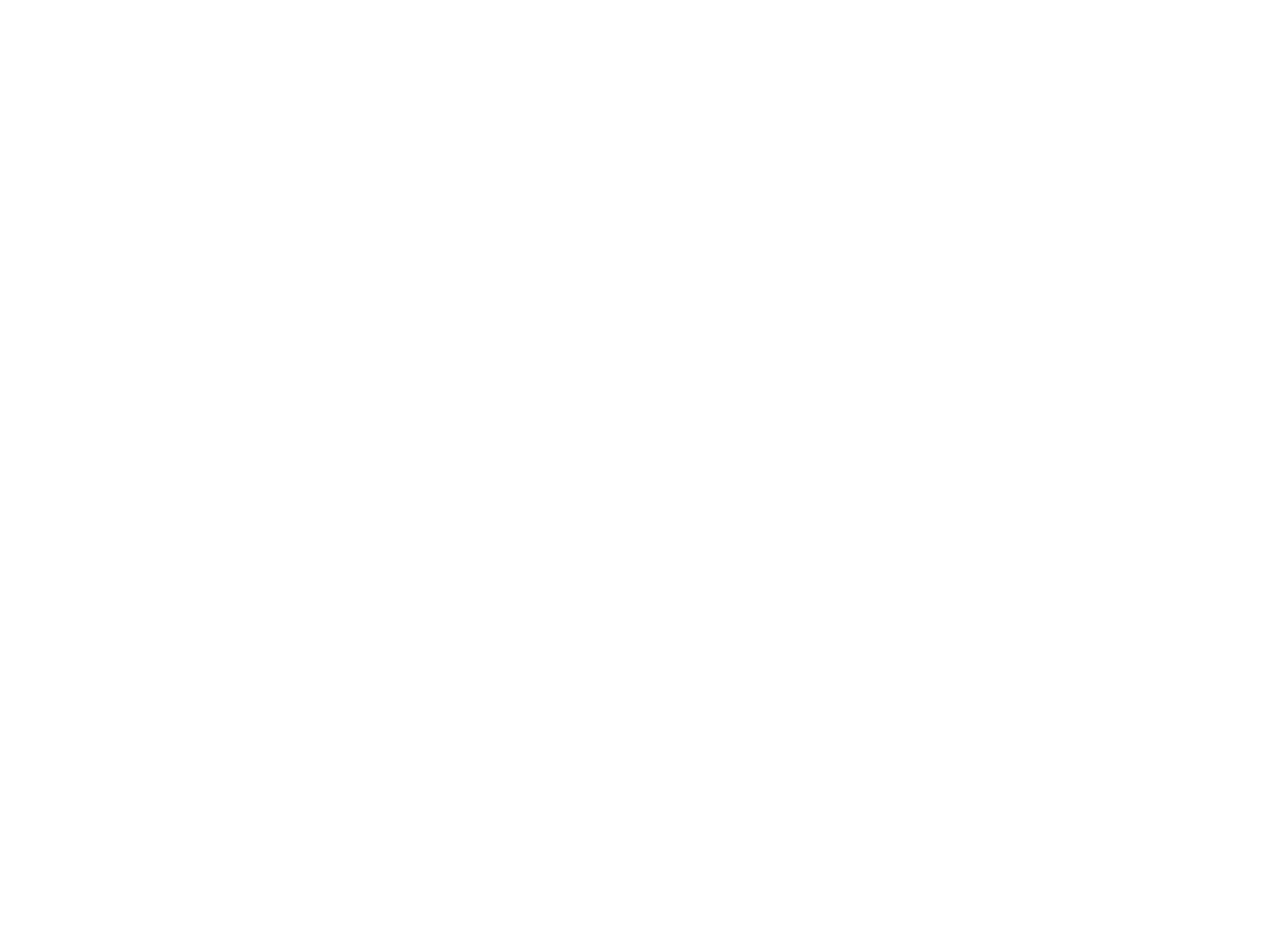
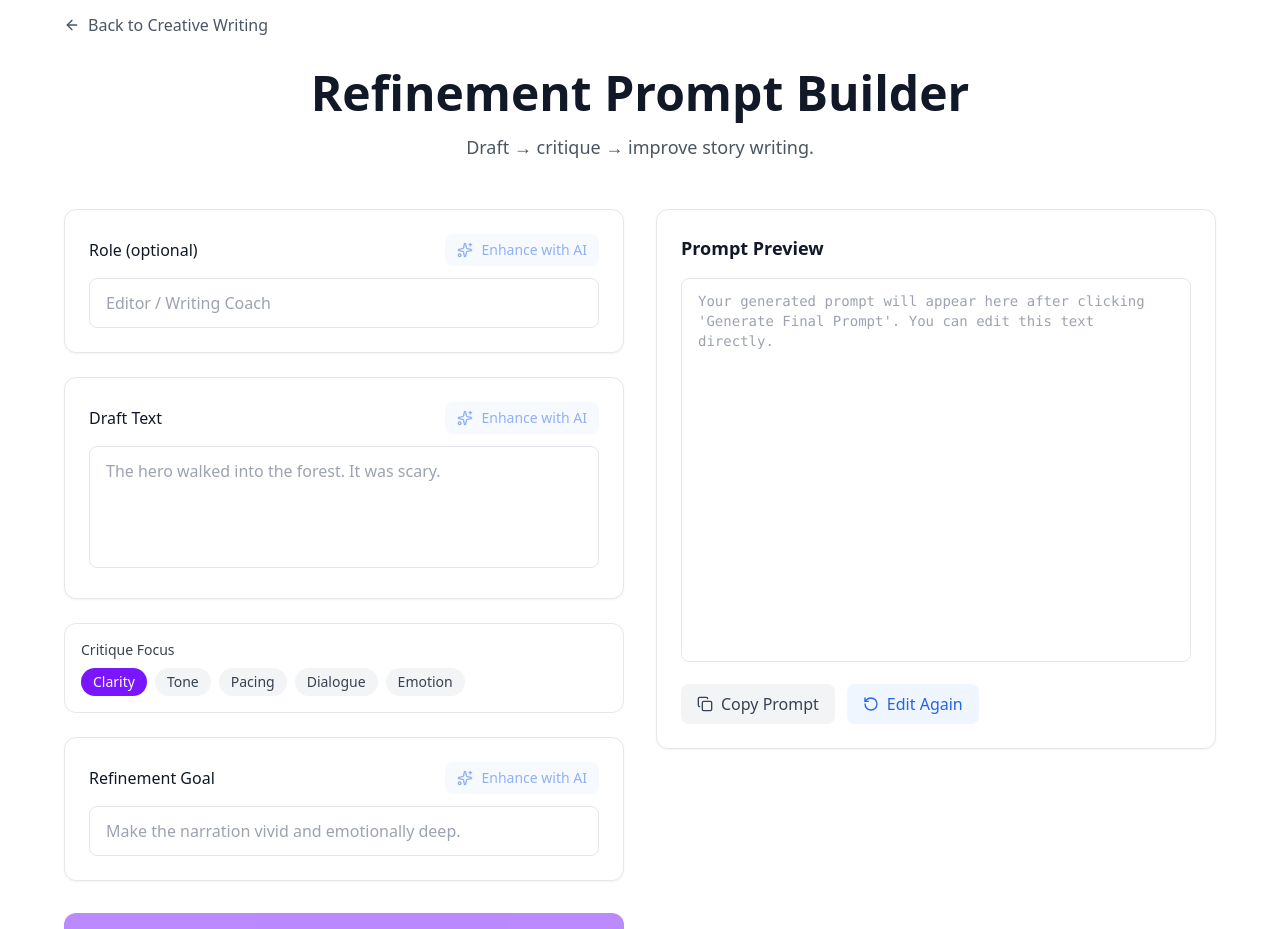
Before and after one commit to bsp3377/promptcraft-starter, a React (Vite) app: page /builder/refinement-writing in a window 1280 px wide. Before the commit this address had no page. Shown: the part 100-1029 px from the top of the page. Before the commit the page ends 800 px from the top, so only its background shows below. Built offline with nearby package versions, Linux system fonts and the light colour scheme.

Commit message:
Creative Writing: add Refinement Writing builder and wire category card - New route /builder/refinement-writing matching attached UI (draft, focus chips, goal) - CategoryPage maps refinement to the new builder - Uses Gemini enhance/generate helpers

```diff
--- a/src/components/CategoryPage.tsx
+++ b/src/components/CategoryPage.tsx
@@ -40,7 +40,8 @@ export default function CategoryPage({
       'swot': '/builder/frameworks',
       'deliberation': '/builder/deliberation',
       'open-ended': '/builder/open-ended',
-      'tree-of-thought': '/builder/tree-of-thought'
+      'tree-of-thought': '/builder/tree-of-thought',
+      'refinement': '/builder/refinement-writing'
     }
 
     const route = builderRoutes[techniqueId]
--- a/src/main.tsx
+++ b/src/main.tsx
@@ -38,6 +38,7 @@ import FrameworksBuilder from './pages/FrameworksBuilder'
 import DeliberationBuilder from './pages/DeliberationBuilder'
 import OpenEndedBuilder from './pages/OpenEndedBuilder'
 import TreeOfThoughtBuilder from './pages/TreeOfThoughtBuilder'
+import RefinementWritingBuilder from './pages/RefinementWritingBuilder'
 import StoryboardBuilder from './pages/StoryboardBuilder'
 import CinematicBuilder from './pages/CinematicBuilder'
 import CharacterConsistencyBuilder from './pages/CharacterConsistencyBuilder'
@@ -85,6 +86,7 @@ const router = createBrowserRouter([
       { path: 'builder/deliberation', element: <DeliberationBuilder /> },
       { path: 'builder/open-ended', element: <OpenEndedBuilder /> },
       { path: 'builder/tree-of-thought', element: <TreeOfThoughtBuilder /> },
+      { path: 'builder/refinement-writing', element: <RefinementWritingBuilder /> },
       { path: 'builder/zero-shot', element: <ZeroShotBuilder /> },
       { path: 'builder/zero-shot/result', element: <ZeroShotResult /> },
       { path: 'builder/reflexion', element: <ReflexionBuilder /> },
--- /dev/null
+++ b/src/pages/RefinementWritingBuilder.tsx
@@ -0,0 +1,96 @@
+import { useState } from 'react'
+import { ArrowLeft } from 'lucide-react'
+import { useNavigate } from 'react-router-dom'
+import InputCard from '../components/InputCard'
+import PreviewPanel from '../components/PreviewPanel'
+import PrimaryButton from '../components/PrimaryButton'
+import { enhanceField, polishFinalPrompt } from '../lib/gemini'
+
+const TEMPLATE = `Role: You are an Editor and Writing Coach.
+
+Task: Refine the following draft via a two-pass process: critique, then improved rewrite.
+Draft: "{{Draft}}"
+
+Critique Focus: {{FocusList}}
+
+Guidelines:
+- Provide concise, actionable critique in bullet points. Do not reveal internal chain-of-thought; only surface specific issues and suggestions.
+- Preserve plot facts; you may adjust wording, rhythm, and imagery.
+
+Refinement Goal: {{Goal}}
+
+Return Format:
+- Critique: • bullet list (5–8 items)
+- Revised Passage: 120–180 words, first or close third person, sensory detail, emotional texture.`
+
+const FOCUS_CHIPS = ['Clarity', 'Tone', 'Pacing', 'Dialogue', 'Emotion']
+
+export default function RefinementWritingBuilder() {
+  const navigate = useNavigate()
+  const [role, setRole] = useState('')
+  const [draft, setDraft] = useState('')
+  const [goal, setGoal] = useState('')
+  const [focus, setFocus] = useState<string[]>(['Clarity'])
+  const [preview, setPreview] = useState('')
+  const [loading, setLoading] = useState<{[k:string]:boolean}>({})
+
+  const toggle = (val: string) => setFocus(prev => prev.includes(val) ? prev.filter(v=>v!==val) : [...prev, val])
+
+  const onEnhance = async (label: string, value: string, setter: (v:string)=>void) => {
+    try { setLoading((s)=>({...s,[label]:true})); const improved = await enhanceField(label, value); setter(improved || value);} finally { setLoading((s)=>({...s,[label]:false})) }
+  }
+
+  const onGenerate = async () => {
+    if (!draft.trim() || !goal.trim()) return
+    setLoading((s)=>({...s, generate:true}))
+    try {
+      const compiled = TEMPLATE
+        .replaceAll('Editor and Writing Coach', role.trim() ? role : 'Editor and Writing Coach')
+        .replaceAll('{{Draft}}', draft)
+        .replaceAll('{{FocusList}}', focus.join(', '))
+        .replaceAll('{{Goal}}', goal)
+      const finalText = await polishFinalPrompt(compiled)
+      setPreview(finalText)
+    } finally { setLoading((s)=>({...s, generate:false})) }
+  }
+
+  return (
+    <div className="py-12 max-w-7xl mx-auto px-4 md:px-8">
+      <div className="mb-8">
+        <button onClick={() => navigate('/creative')} className="flex items-center gap-2 text-gray-600 hover:text-gray-900 transition-colors">
+          <ArrowLeft className="w-4 h-4" /> Back to Creative Writing
+        </button>
+      </div>
+
+      <div className="text-center mb-12">
+        <h1 className="text-4xl md:text-5xl font-bold text-gray-900 mb-4">Refinement Prompt Builder</h1>
+        <p className="text-lg text-gray-600">Draft → critique → improve story writing.</p>
+      </div>
+
+      <div className="grid lg:grid-cols-2 gap-8">
+        <section className="space-y-6">
+          <InputCard label="Role (optional)" value={role} onChange={setRole} onEnhance={() => onEnhance('Role', role, setRole)} placeholder="Editor / Writing Coach" />
+
+          <InputCard label="Draft Text" value={draft} onChange={setDraft} onEnhance={() => onEnhance('Draft Text', draft, setDraft)} placeholder="The hero walked into the forest. It was scary." multiline />
+
+          <div className="bg-white border border-gray-200 rounded-xl p-4">
+            <label className="block text-sm font-medium text-gray-700 mb-2">Critique Focus</label>
+            <div className="flex flex-wrap gap-2">
+              {FOCUS_CHIPS.map(c => (
+                <button key={c} onClick={()=>toggle(c)} className={`px-3 py-1 rounded-full text-sm ${focus.includes(c)?'bg-primary-600 text-white':'bg-gray-100 text-gray-700 hover:bg-gray-200'}`}>{c}</button>
+              ))}
+            </div>
+          </div>
+
+          <InputCard label="Refinement Goal" value={goal} onChange={setGoal} onEnhance={() => onEnhance('Refinement Goal', goal, setGoal)} placeholder="Make the narration vivid and emotionally deep." />
+
+          <div className="pt-2">
+            <PrimaryButton onClick={onGenerate} disabled={!draft.trim()||!goal.trim()||loading['generate']} loading={loading['generate']} className="w-full">Generate Final Prompt</PrimaryButton>
+          </div>
+        </section>
+
+        <PreviewPanel value={preview} onChange={setPreview} />
+      </div>
+    </div>
+  )
+}
```
